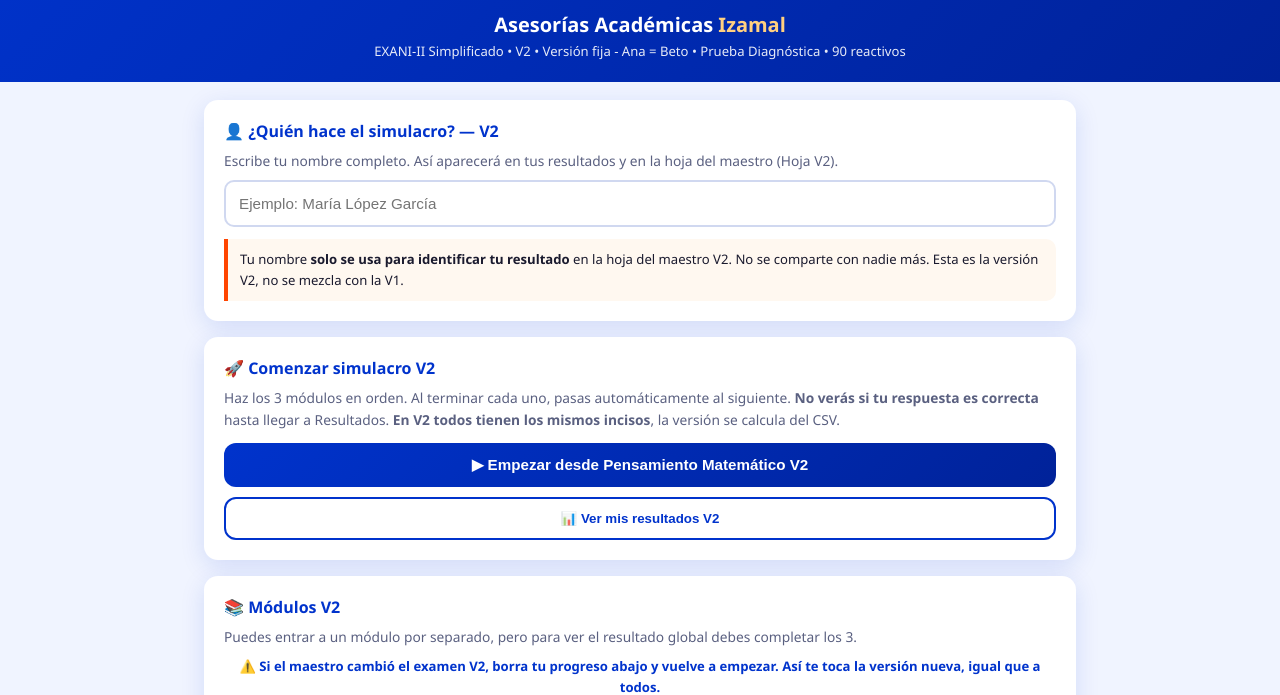
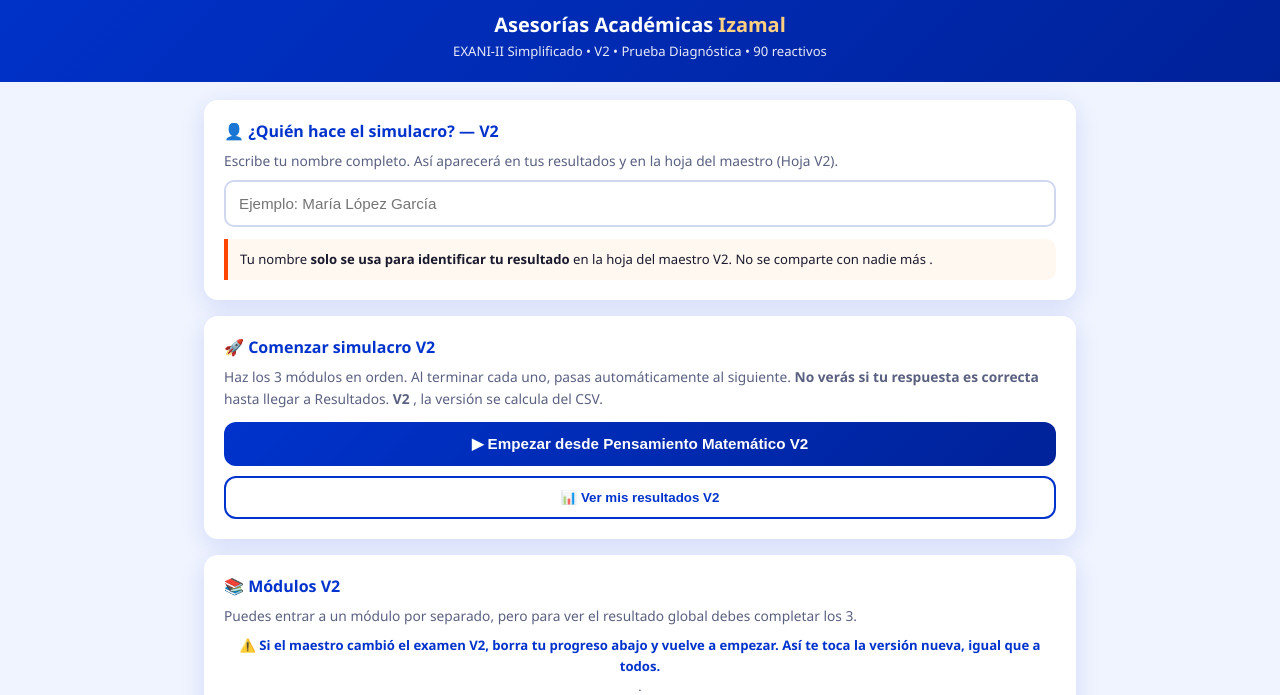
Before and after one commit to amaderar/prueba-general-fijo3-figuras, a plain HTML site: page index.html in a window 1280 px wide. Shown: the part 110-805 px from the top of the page. Drawn offline with Linux system fonts and the light colour scheme.

Commit message:
Update index.html

```diff
--- a/index.html
+++ b/index.html
@@ -38,7 +38,7 @@ input#input-nombre:focus{border-color:var(--azul)}
 <div class="hero">
   <img src="logo.png" alt="Logo Asesorías Académicas Izamal" onerror="this.style.display='none'">
   <div class="hero-title">Asesorías Académicas <span>Izamal</span></div>
-  <div class="hero-sub">EXANI-II Simplificado • V2 • Versión fija - Ana = Beto • Prueba Diagnóstica • 90 reactivos</div>
+  <div class="hero-sub">EXANI-II Simplificado • V2  • Prueba Diagnóstica • 90 reactivos</div>
 </div>
 
 <div class="wrap">
@@ -49,13 +49,13 @@ input#input-nombre:focus{border-color:var(--azul)}
   <p>Escribe tu nombre completo. Así aparecerá en tus resultados y en la hoja del maestro (Hoja V2).</p>
   <input id="input-nombre" type="text" placeholder="Ejemplo: María López García" autocomplete="name" />
   <p id="aviso-nombre" style="font-size:.78rem;color:#cc3300;margin-top:6px;display:none">⚠️ Escribe tu nombre para poder empezar.</p>
-  <div class="aviso">Tu nombre <strong>solo se usa para identificar tu resultado</strong> en la hoja del maestro V2. No se comparte con nadie más. Esta es la versión V2, no se mezcla con la V1.</div>
+  <div class="aviso">Tu nombre <strong>solo se usa para identificar tu resultado</strong> en la hoja del maestro V2. No se comparte con nadie más .</div>
 </div>
 
 <!-- COMENZAR -->
 <div class="card">
   <div class="card-title">🚀 Comenzar simulacro V2</div>
-  <p>Haz los 3 módulos en orden. Al terminar cada uno, pasas automáticamente al siguiente. <strong>No verás si tu respuesta es correcta</strong> hasta llegar a Resultados. <strong>En V2 todos tienen los mismos incisos</strong>, la versión se calcula del CSV.</p>
+  <p>Haz los 3 módulos en orden. Al terminar cada uno, pasas automáticamente al siguiente. <strong>No verás si tu respuesta es correcta</strong> hasta llegar a Resultados. <strong> V2 </strong>, la versión se calcula del CSV.</p>
   <button class="btn" onclick="iniciarSimulacro()">▶ Empezar desde Pensamiento Matemático V2</button>
   <button class="btn-ghost" onclick="verResultados()">📊 Ver mis resultados V2</button>
 </div>
@@ -65,7 +65,7 @@ input#input-nombre:focus{border-color:var(--azul)}
   <div class="card-title">📚 Módulos V2</div>
   <p>Puedes entrar a un módulo por separado, pero para ver el resultado global debes completar los 3.</p>
   <p style="font-size:.82rem;color:#0033cc;font-weight:700;text-align:center;margin-top:8px">⚠️ Si el maestro cambió el examen V2, borra tu progreso abajo y vuelve a empezar. Así te toca la versión nueva, igual que a todos.</p>
-  <p style="text-align:center;font-size:.78rem;color:#5a6080">La versión de cada módulo se muestra dentro de cada módulo. Si tu compañero tiene otra versión, uno de los dos tiene el examen viejo.</p>
+  <p style="text-align:center;font-size:.78rem;color:#5a6080">.</p>
   <div class="mod-grid">
     <div class="mod-card" onclick="irModulo('pm')">
       <div class="mod-emoji">🔢</div>
@@ -148,7 +148,7 @@ function verResultados(){
   window.location.href = 'resultados.html';
 }
 function borrarTodo(){
-  if(!confirm('¿Borrar tu progreso V2 y tu nombre y empezar de nuevo? Esto NO borra la V1.')) return;
+  if(!confirm('¿Borrar tu progreso V2 y tu nombre y empezar de nuevo? ')) return;
   try{
     localStorage.removeItem('exani_pm_v2'); localStorage.removeItem('exani_ri_v2'); localStorage.removeItem('exani_cl_v2');
     localStorage.removeItem('simulacro_Pensamiento_Matemático_v2'); localStorage.removeItem('simulacro_Redacción_Indirecta_v2'); localStorage.removeItem('simulacro_Comprensión_Lectora_v2');
```
